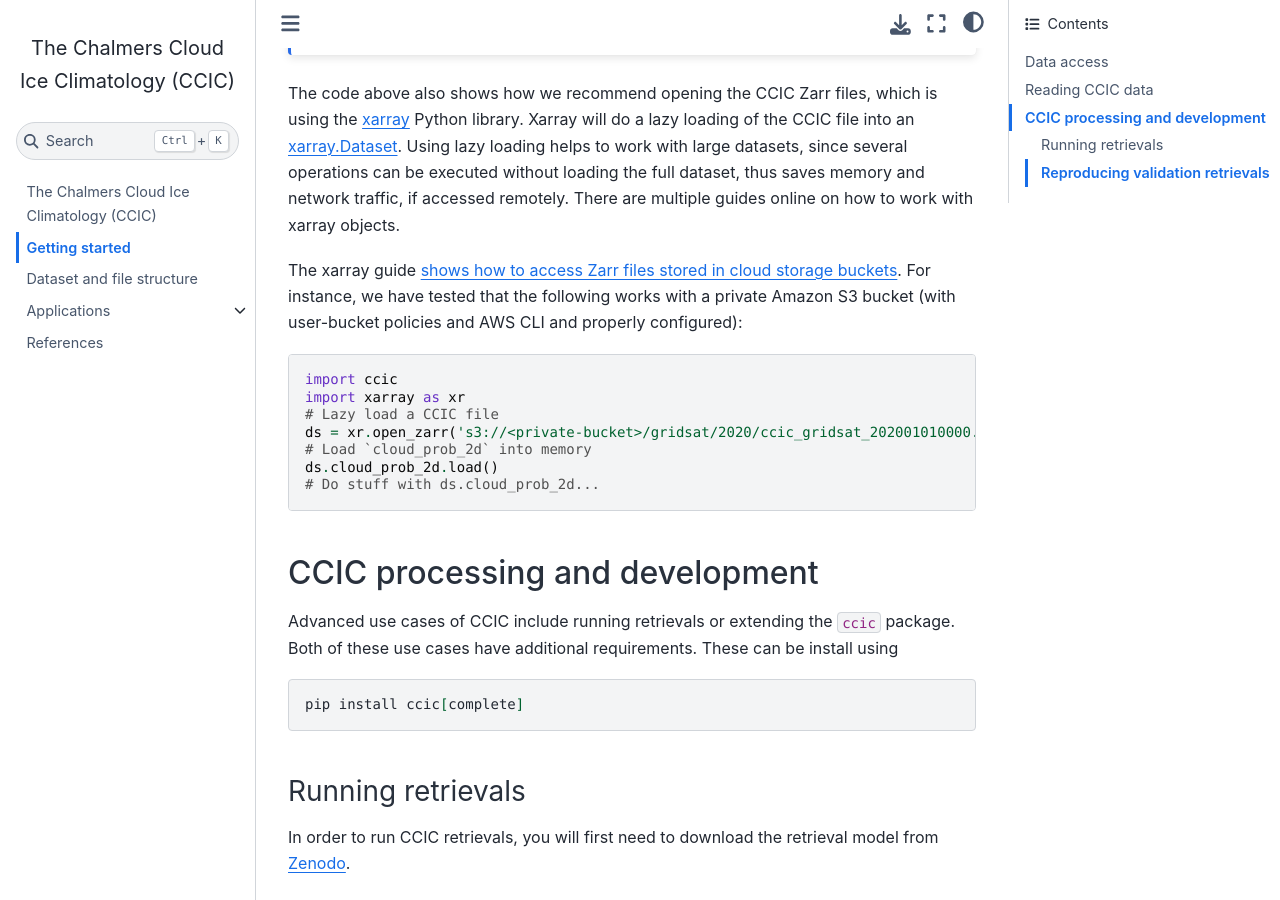
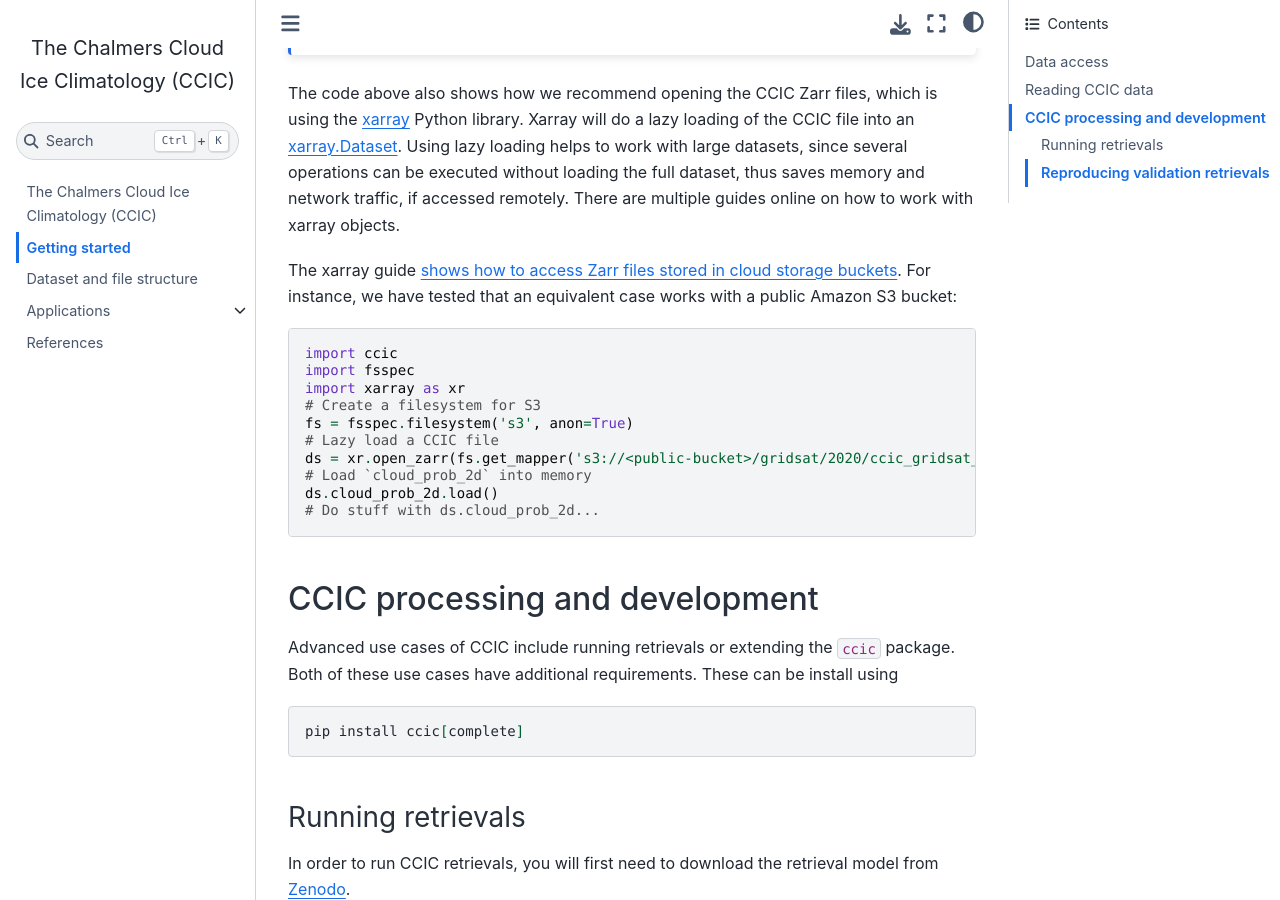
Before and after one commit to SEE-GEO/ccic, a Jupyter Book: the page built from docs/getting_started.md, in a window 1280 px wide and 900 px high, scrolled down 1033 px. Built offline with Jupyter Book 1.0.4 settings and Sphinx 7.4.7 and the Sphinx Book theme 1.1.4, drawn with Linux system fonts in a browser that asks for light colours; pages that are not in the unit, such as notebooks, are missing from menus.

Commit message:
Use the same method as in the storm tracking notebook to access zarr in S3

````diff
--- a/docs/getting_started.md
+++ b/docs/getting_started.md
@@ -44,13 +44,16 @@ can be executed without loading the full dataset, thus saves memory and network
 traffic, if accessed remotely. There are multiple guides online on how to work
 with xarray objects.
 
-The xarray guide [shows how to access Zarr files stored in cloud storage buckets](https://docs.xarray.dev/en/stable/user-guide/io.html#cloud-storage-buckets). For instance, we have tested that the following works with a private Amazon S3 bucket (with user-bucket policies and AWS CLI and properly configured):
+The xarray guide [shows how to access Zarr files stored in cloud storage buckets](https://docs.xarray.dev/en/stable/user-guide/io.html#cloud-storage-buckets). For instance, we have tested that an equivalent case works with a public Amazon S3 bucket:
 
 ```python
 import ccic
+import fsspec
 import xarray as xr
+# Create a filesystem for S3
+fs = fsspec.filesystem('s3', anon=True)
 # Lazy load a CCIC file
-ds = xr.open_zarr('s3://<private-bucket>/gridsat/2020/ccic_gridsat_202001010000.zarr')
+ds = xr.open_zarr(fs.get_mapper('s3://<public-bucket>/gridsat/2020/ccic_gridsat_202001010000.zarr'))
 # Load `cloud_prob_2d` into memory
 ds.cloud_prob_2d.load()
 # Do stuff with ds.cloud_prob_2d...
````
